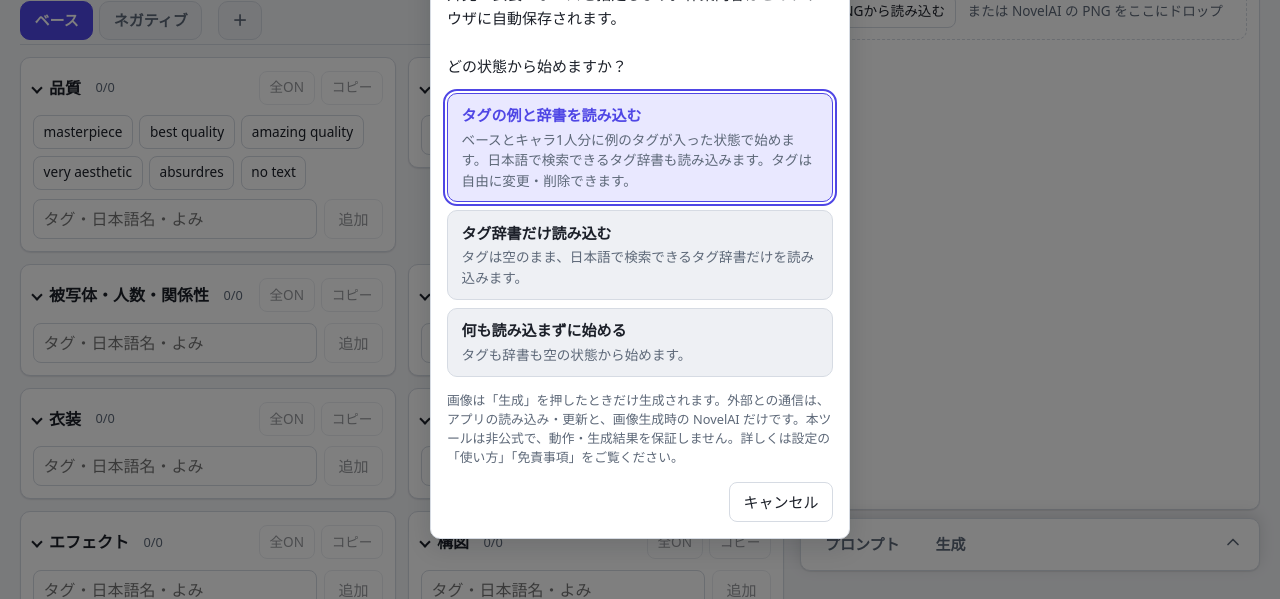
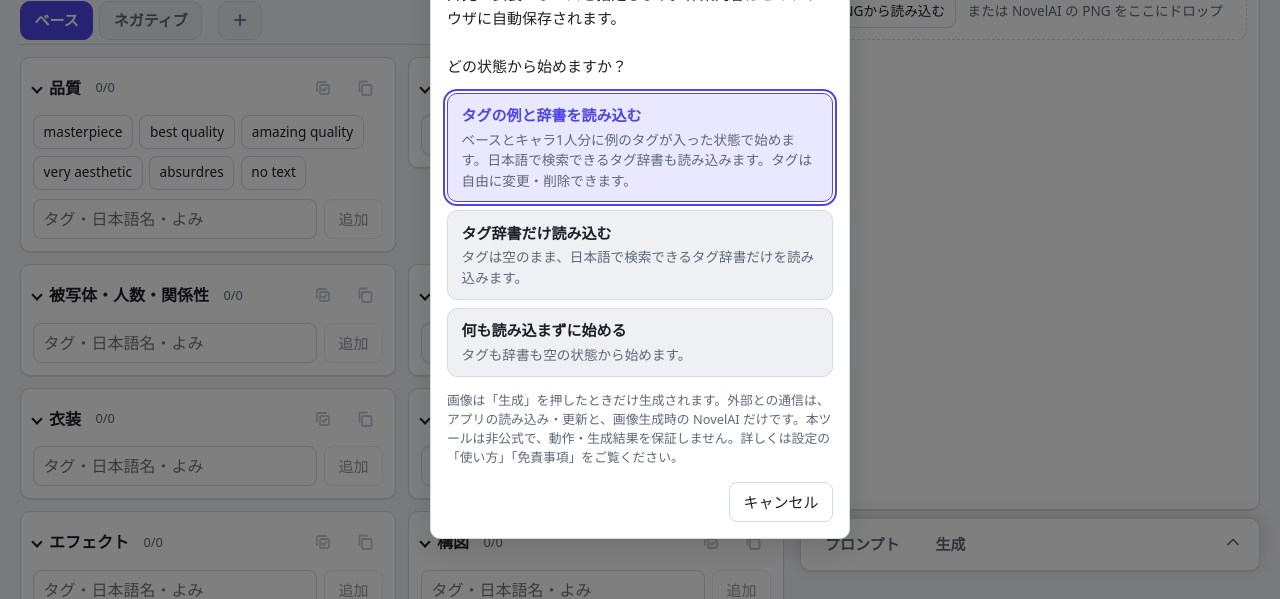
Before and after one commit to Saltmu/nai-tagdeck, a React (Vite) app: page / in a window 1280 px wide. Shown: the part 201-800 px from the top of the page. Built offline with nearby package versions, Linux system fonts and the light colour scheme.

Commit message:
Use pictograms for category actions

```diff
--- a/src/components/CategorySection.tsx
+++ b/src/components/CategorySection.tsx
@@ -7,6 +7,7 @@ import { useCategoryOpen } from '../hooks/useCategoryOpen';
 import { normalize } from '../lib/suggest';
 import { TagRow } from './TagRow';
 import { TagInput } from './TagInput';
+import { CheckIcon, CopyIcon, SortIcon, ToggleAllIcon } from './icons';
 
 interface Props {
   target: TargetId;
@@ -62,6 +63,8 @@ export const CategorySection = memo(function CategorySection({
   const summaryTags = enabledTags.slice(0, 2).map((t) => t.tag);
   const remainingCount = enabledCount - summaryTags.length;
   const allOn = tags.length > 0 && enabledCount === tags.length;
+  const sortLabel = sorting ? '完了' : '並べ替え';
+  const toggleAllLabel = allOn ? '全OFF' : '全ON';
   const text = buildCategoryPrompt(tags, syntax);
   const destinations = category === 'unclassified'
     ? (target === BASE ? PROMPT_CATEGORY_KEYS : CHARACTER_CATEGORY_KEYS).filter((key) => key !== 'unclassified')
@@ -98,28 +101,34 @@ export const CategorySection = memo(function CategorySection({
           {(canSort || sorting) && (
             <button
               type="button"
-              className={`btn btn-small${sorting ? ' btn-primary' : ''}`}
+              className="icon-btn"
+              aria-label={sortLabel}
+              title={sortLabel}
               aria-pressed={sorting}
               onClick={() => setSorting((v) => !v)}
             >
-              {sorting ? '完了' : '並べ替え'}
+              {sorting ? <CheckIcon /> : <SortIcon />}
             </button>
           )}
           <button
             type="button"
-            className="btn btn-small"
+            className="icon-btn"
+            aria-label={toggleAllLabel}
+            title={toggleAllLabel}
             disabled={tags.length === 0}
             onClick={() => dispatch({ type: 'setAll', target, category, enabled: !allOn })}
           >
-            {allOn ? '全OFF' : '全ON'}
+            <ToggleAllIcon enable={!allOn} />
           </button>
           <button
             type="button"
-            className="btn btn-small"
+            className="icon-btn"
+            aria-label="コピー"
+            title="コピー"
             disabled={!text}
             onClick={() => onCopy(text, fullLabel)}
           >
-            コピー
+            <CopyIcon />
           </button>
         </div>}
       </div>
--- a/src/components/icons.tsx
+++ b/src/components/icons.tsx
@@ -132,3 +132,23 @@ export function CheckIcon() {
     </svg>
   );
 }
+
+/** 並べ替え（上下の矢印）。 */
+export function SortIcon() {
+  return (
+    <svg className="icon" viewBox="0 0 20 20" width="20" height="20" aria-hidden="true">
+      <path d="M6 15.5v-11m-3 3 3-3 3 3m5-3v11m-3-3 3 3 3-3" {...stroke} />
+    </svg>
+  );
+}
+
+/** 一括 ON/OFF（重なったチェックボックス）。 */
+export function ToggleAllIcon({ enable }: { enable: boolean }) {
+  return (
+    <svg className="icon" viewBox="0 0 20 20" width="20" height="20" aria-hidden="true">
+      <path d="M4 13V5.5C4 4.7 4.7 4 5.5 4H13" {...stroke} />
+      <rect x="7" y="7" width="9" height="9" rx="1.5" {...stroke} />
+      {enable && <path d="m9.2 11.5 1.5 1.5 2.9-3" {...stroke} />}
+    </svg>
+  );
+}
--- a/src/styles.css
+++ b/src/styles.css
@@ -484,6 +484,21 @@ input[type='checkbox'] {
   gap: 0.4rem;
 }
 
+.category .head-actions .icon-btn {
+  display: grid;
+  place-items: center;
+  padding: 0;
+}
+
+.category .head-actions .icon-btn[aria-pressed='true'] {
+  background: var(--accent);
+  color: var(--accent-text);
+}
+
+.category .head-actions .icon-btn[aria-pressed='true']:hover {
+  background: var(--accent-hover);
+}
+
 .tag-list {
   list-style: none;
   margin: 0.5rem 0 0;
```
